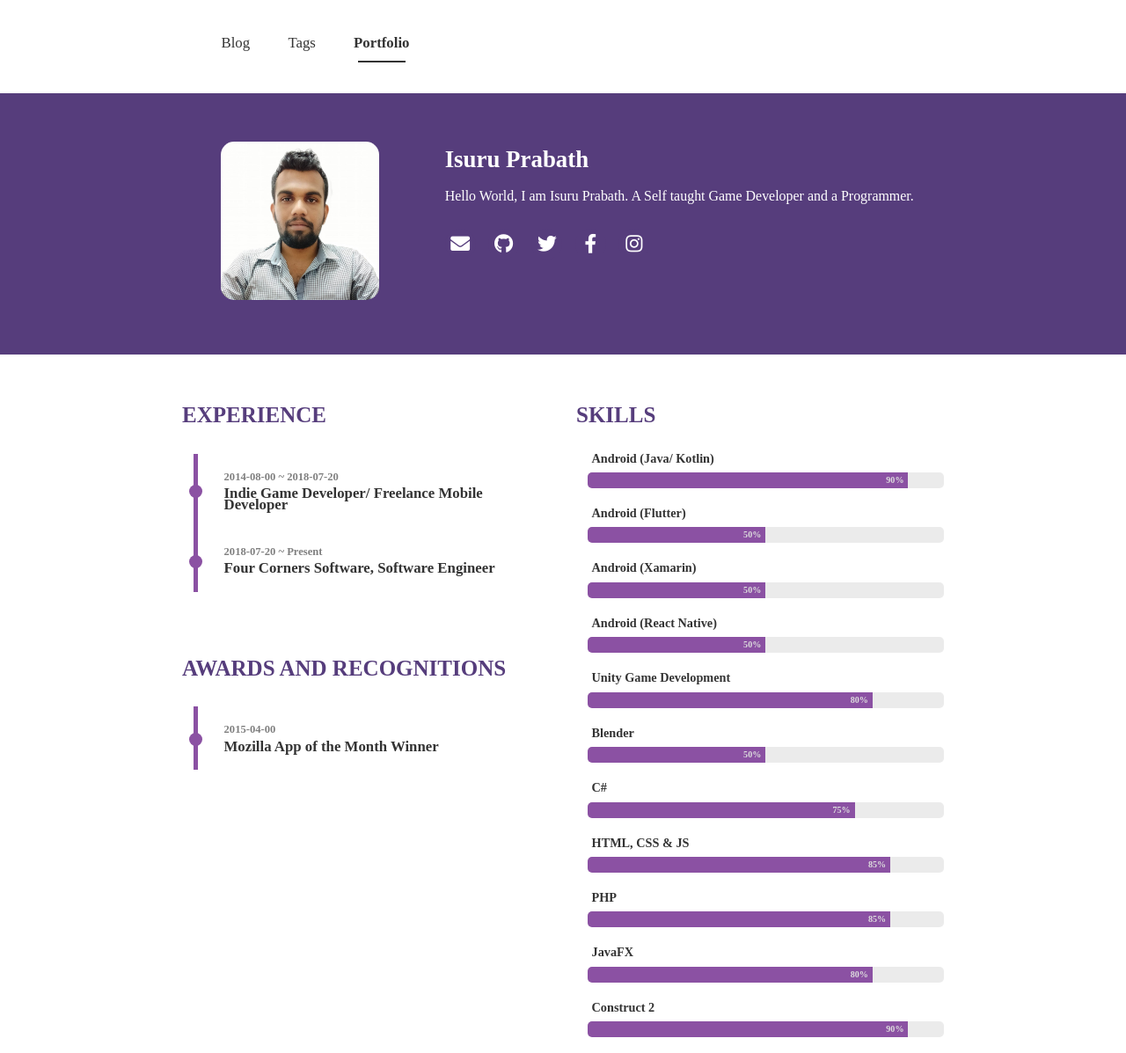
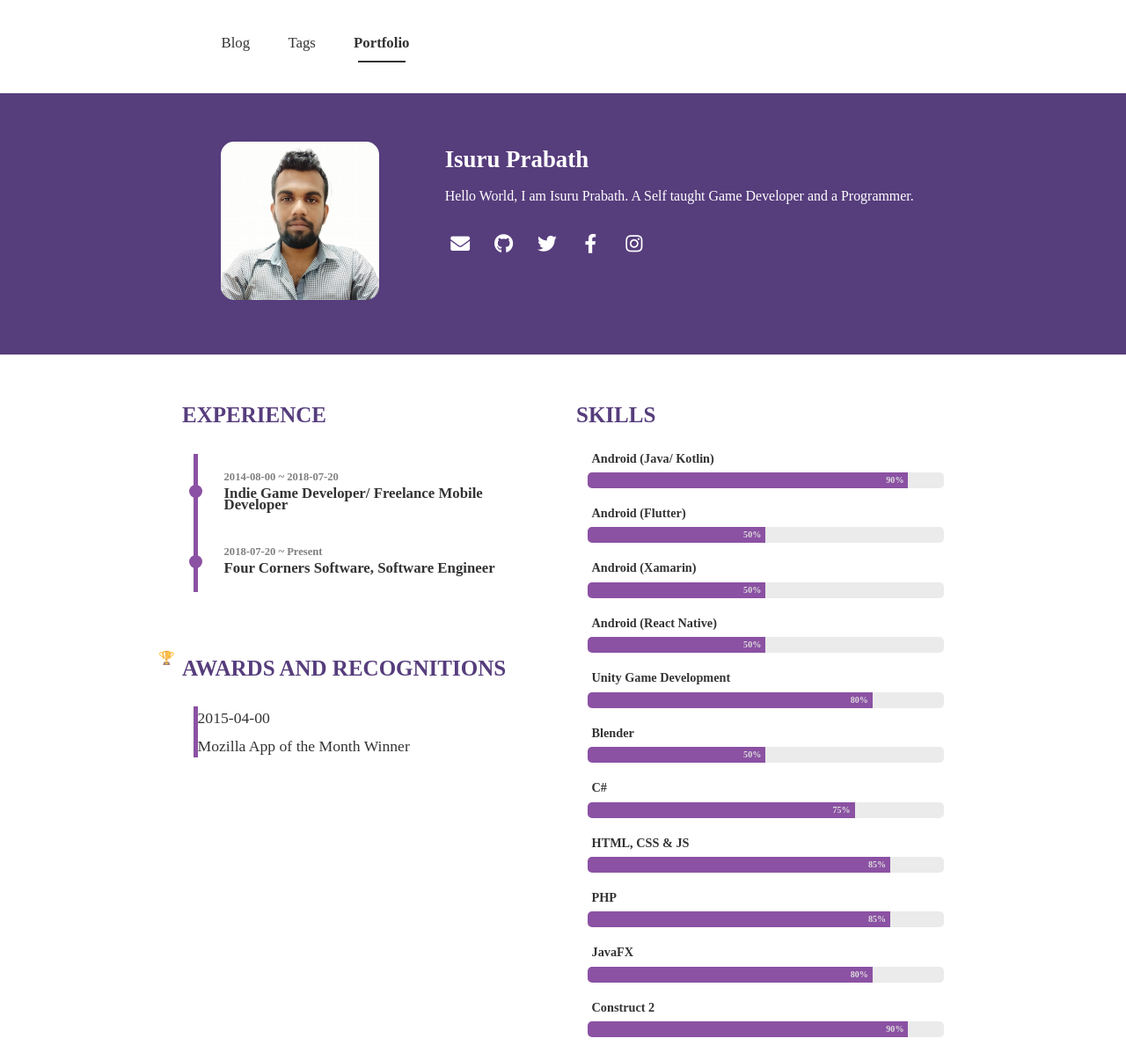
Before and after one commit to IamIsPra/iamispra.github.io, a Jekyll site: the page built from portfolio.html, in a window 1280 px wide. Shown: the whole page at 88% size. Built offline with Jekyll 4.4.1, drawn with Linux system fonts in a browser that asks for light colours; nearby versions of some CDN libraries; some web fonts are replaced.

Commit message:
Update portfolio.html

```diff
--- a/_layouts/portfolio.html
+++ b/_layouts/portfolio.html
@@ -40,7 +40,7 @@ layout: page
       <p class="title">AWARDS AND RECOGNITIONS</p>
       <ul class="exper-list">
         {% for awd in  profile.awards %}
-        <li class="meta">
+        <li class="awd">
           <p class="date">{{ awd.date }}</p>
           <p class="description">{{ awd.title }}</p>
         </li>
```
